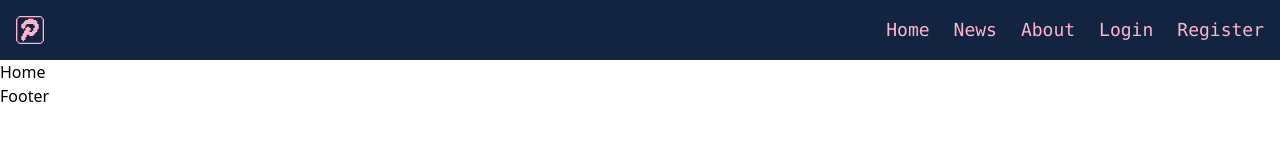
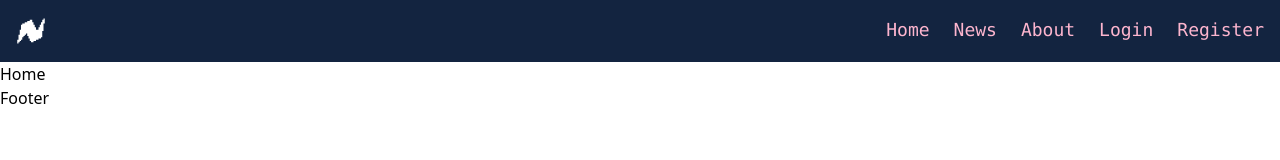
Before and after one commit to marstrx/News-Platform, a React (Vite) app in the folder website/: page / in a window 1280 px wide. Shown: the top 160 px of the page. Built offline with nearby package versions, Linux system fonts and the light colour scheme; no server answers.

Commit message:
new logo

```diff
--- a/website/src/Layoutes/Header/Header.tsx
+++ b/website/src/Layoutes/Header/Header.tsx
@@ -11,15 +11,14 @@ function Header(): JSX.Element {
       <nav className="flex justify-between">
         <Link to="/">
           <svg
-            className="w-7 h-7"
-            width="200"
-            height="200"
+            width="30"
+            height="30"
             xmlns="http://www.w3.org/2000/svg"
-            viewBox="0 0 32 32"
+            viewBox="0 0 24 24"
           >
             <path
-              fill="#FDB5CE"
-              d="M30.47 3.05H32v25.9h-1.53Zm-1.52 25.9h1.52v1.53h-1.52Zm0-27.43h1.52v1.53h-1.52ZM3.04 30.48h25.91V32H3.04ZM24.38 6.09h-1.53V4.57h-3.04V3.05h-6.1v1.52h-3.05v1.52H9.14v1.53H7.61v1.52H6.09v4.57h1.52v1.53h1.53v-1.53h1.52v-3.04h1.53V9.14h7.62v1.53h1.52v3.04h-1.52v3.05h-1.53v1.53h-3.05v-1.53h1.53v-3.05h-1.53v-1.52h-3.04v1.52h-1.53v3.05H9.14v3.05H7.61v3.05H6.09v4.57h1.52v1.52h1.53v-1.52h1.52v-3.05h1.53v-3.05h3.04v1.53h4.58v-1.53h1.52v-1.52h1.52v-1.52h1.53v-3.05h1.52v-6.1h-1.52zM3.04 0h25.91v1.52H3.04ZM1.52 28.95h1.52v1.53H1.52Zm0-27.43h1.52v1.53H1.52ZM0 3.05h1.52v25.9H0Z"
+              fill="#FFFFFF"
+              d="M23 2v4h-1v6h-1v5h-1v1h-2v1h-2v1h-2v1h-2v-1h-1v-2h-1v-2H9v-2H8v1H7v1H6v1H5v2H4v1H3v1H2v1H1v-3h1v-4h1v-4h1V7h1V6h2V5h2V4h2V3h2v2h1v2h1v2h1v2h2V9h1V7h1V5h1V3h1V2z"
             />
           </svg>
         </Link>
```
